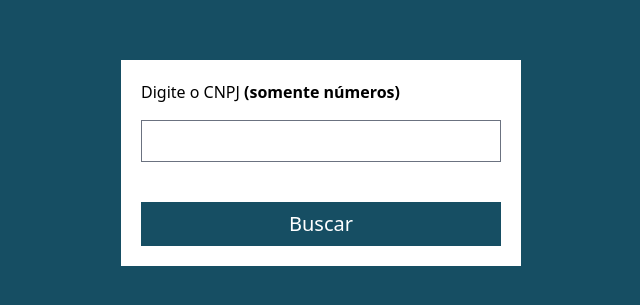
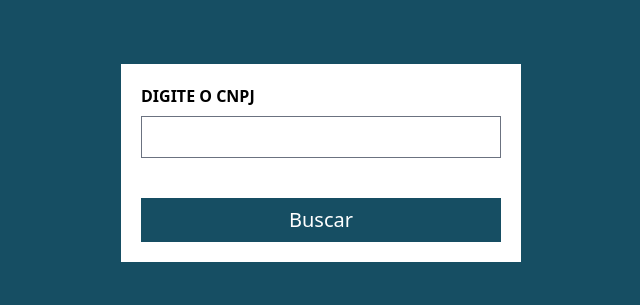
Before and after one commit to carlosrenandev/CNPJ-API---JAVASCRIPT, a website: page index.html in a window 1280 px wide. Shown: the part 237-542 px from the top of the page, without its empty margins (319-959 px from the left). Drawn offline with Linux system fonts and the light colour scheme.

Commit message:
corrigindo erros

```diff
--- a/index.html
+++ b/index.html
@@ -12,8 +12,8 @@
 
     <div class="p-2 flex flex-col items-center justify-center gap-5 md:h-screen">
         <div class="w-full max-w-[400px] bg-white p-5">
-            <label for="cnpj">Digite o CNPJ <span class="font-bold">(somente números)</span></label>
-            <input type="text" id="cnpj" class="border border-gray-500 outline-none p-2 w-full mt-4" required>
+            <label class="font-bold" for="cnpj">DIGITE O CNPJ</label>
+            <input type="text" id="cnpj" class="border border-gray-500 outline-none p-2 w-full mt-2" required>
 
             <button type="button" class="bg-cyan-900 mt-10 w-full p-2 text-white text-xl"
                 onclick="buscarInfo()">Buscar</button>
```
Also changed, not shown: src/output.css.
